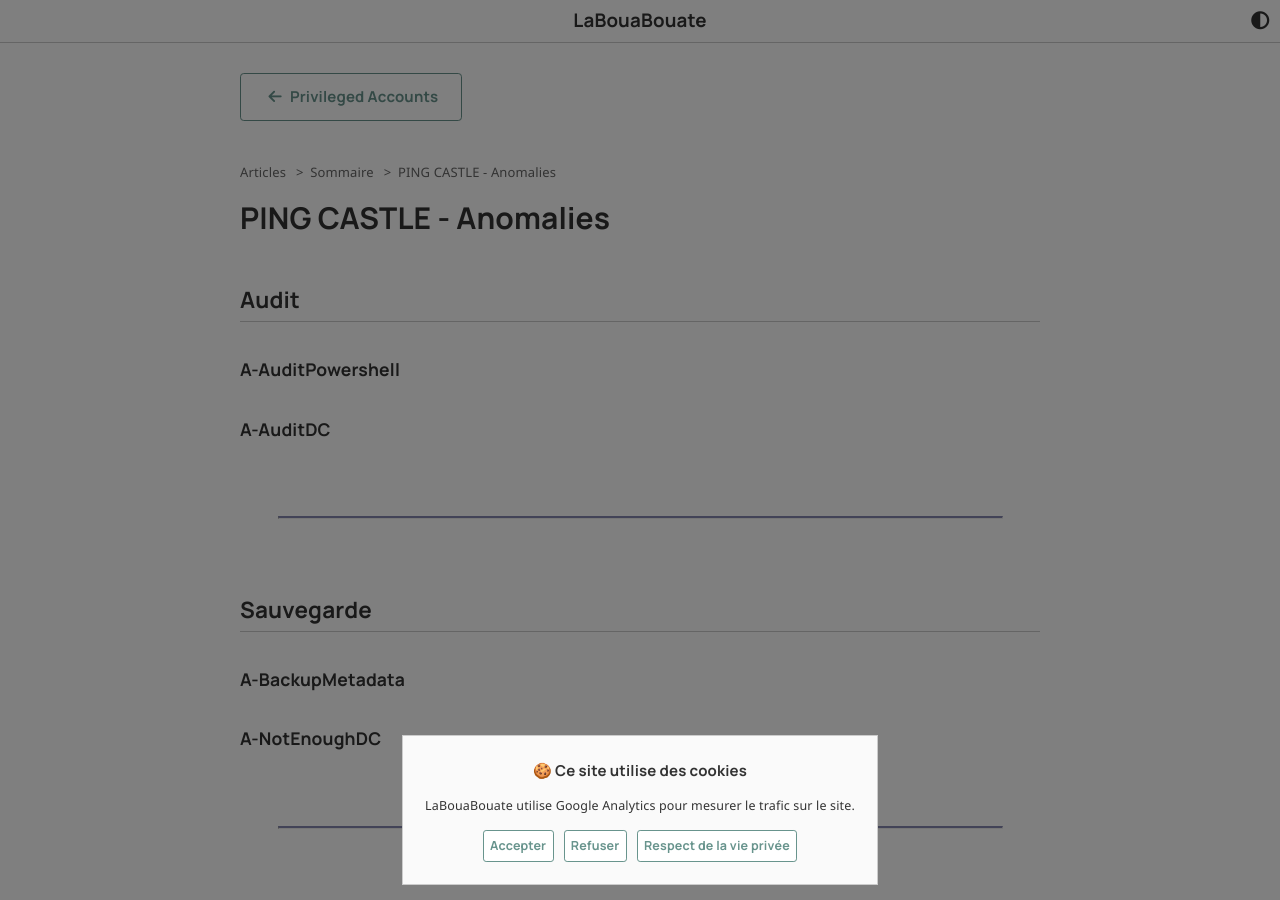
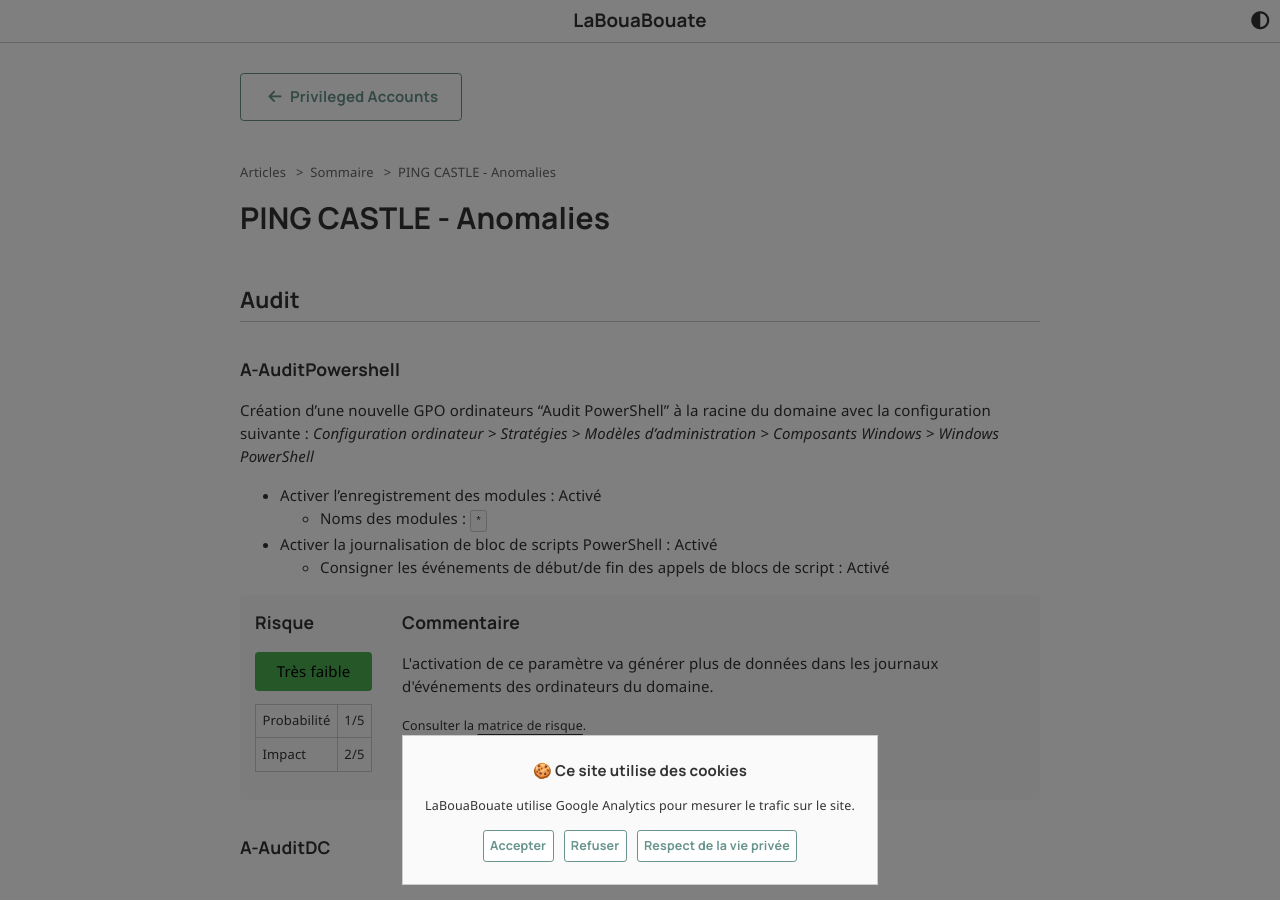
Before and after one commit to leobouard/leobouard.github.io, a Jekyll site: the page built from _posts/2025-06-04-remediation-ad-pingcastle-004.md, in a window 1280 px wide and 900 px high. Built offline with Jekyll 4.4.1, drawn with Linux system fonts in a browser that asks for light colours; nearby versions of some CDN libraries; some web fonts are replaced; comment, search, counter and statistics services are not loaded.

Commit message:
Update 2025-06-04-remediation-ad-pingcastle-004.md

```diff
--- a/_posts/2025-06-04-remediation-ad-pingcastle-004.md
+++ b/_posts/2025-06-04-remediation-ad-pingcastle-004.md
@@ -10,6 +10,15 @@
 ## Audit
 
 ### A-AuditPowershell
+
+Création d'une nouvelle GPO ordinateurs "Audit PowerShell" à la racine du domaine avec la configuration suivante : *Configuration ordinateur > Stratégies > Modèles d'administration > Composants Windows > Windows PowerShell*
+
+- Activer l'enregistrement des modules : Activé
+  - Noms des modules : `*`
+- Activer la journalisation de bloc de scripts PowerShell : Activé
+  - Consigner les événements de début/de fin des appels de blocs de script : Activé
+
+{% include risk-score.html impact=2 probability=1 comment="L'activation de ce paramètre va générer plus de données dans les journaux d'événements des ordinateurs du domaine." %}
 
 ### A-AuditDC
 
```
